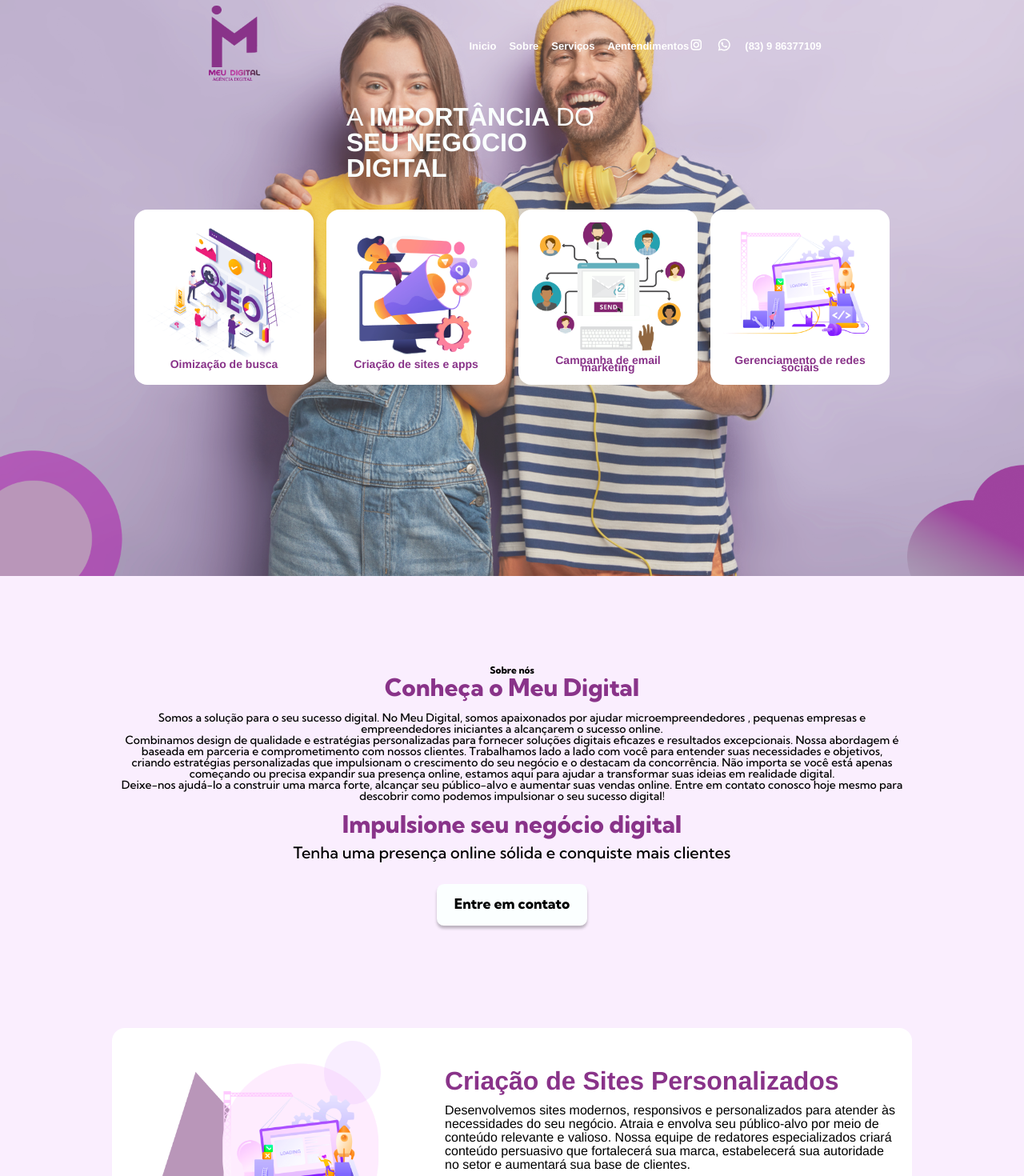
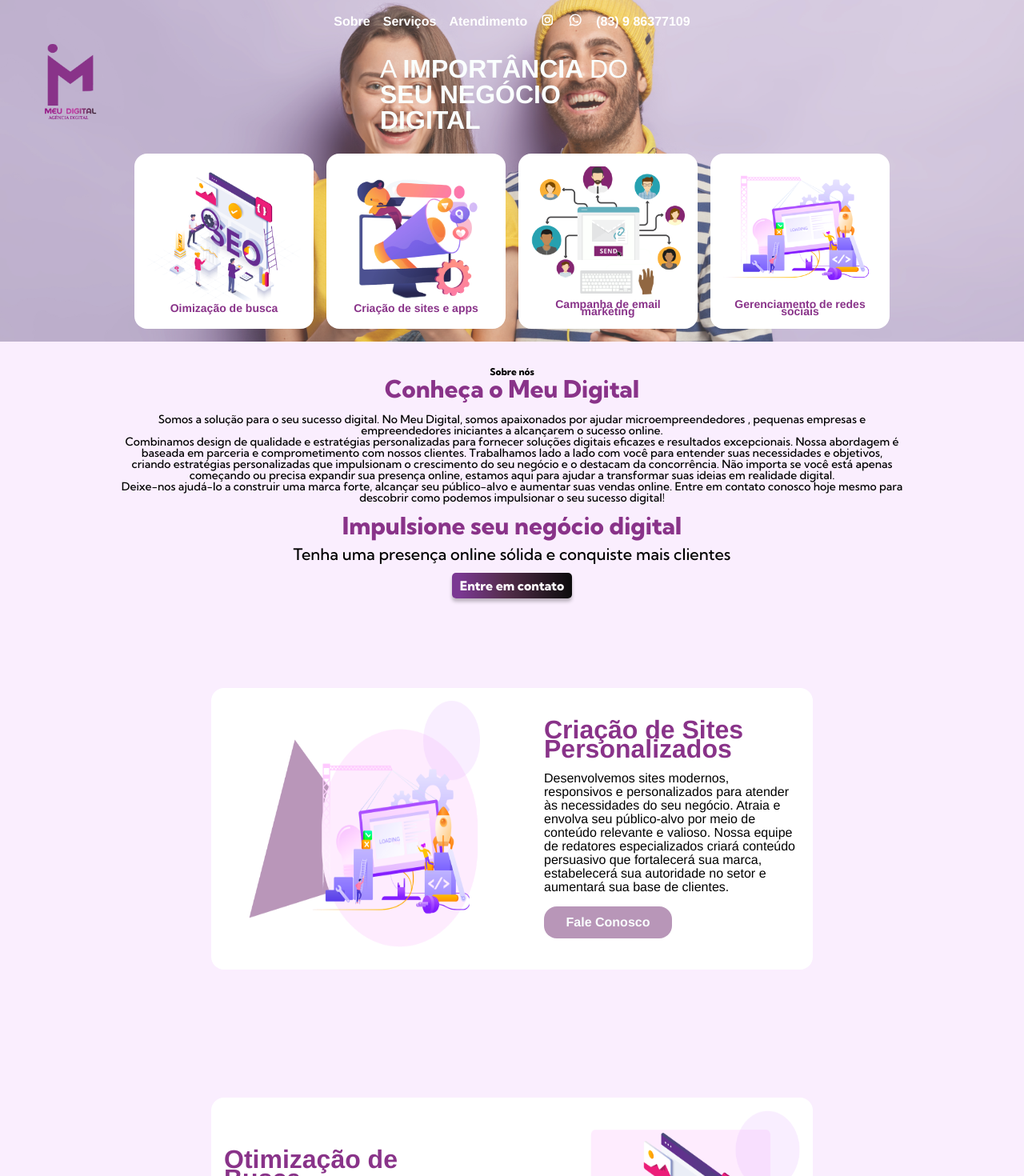
Before and after one commit to PedroNestJp/MeuDigitalAgenciaV2, a React (Create React App) app: page / in a window 1280 px wide. Shown: the top 1470 px of the page at 80% size. Built offline with nearby package versions, Linux system fonts and the light colour scheme.

Commit message:
resposive ok

```diff
--- a/src/components/AboutUs.jsx
+++ b/src/components/AboutUs.jsx
@@ -36,7 +36,7 @@ const AboutUs = () => {
           Tenha uma presença online sólida e conquiste mais clientes{" "}
         </h2>
         <a href="#contact">
-          <button className='btnCta'> Entre em contato </button>
+          <button className='submitButton'> Entre em contato </button>
         </a>
       </div>
     </section>
--- a/src/components/FeatureSection.jsx
+++ b/src/components/FeatureSection.jsx
@@ -12,12 +12,14 @@ const FeaturesSection = () => {
     <section id="features" className="features">
       <div className="featureContainer" id="webDevContainer" data-aos="fade-up">
         <div className="webDevContent">
+          <div className="imgFeature">
             <img
               className="featuresImg"
               id="FeatureImgWebDev"
               alt="Social networks img"
               src="./img/webDevImg.png"
             />
+          </div>
           <div className="featureDesc">
             <h1 className="h-1">Criação de Sites Personalizados</h1>
             <p className="h-2">
@@ -39,12 +41,14 @@ const FeaturesSection = () => {
 
       <div className="featureContainer" id="seoContainer" data-aos="fade-up">
         <div className="seoContent">
+        <div className="imgFeature">
           <img
             className="featuresImg"
             id="FeatureImgSeo"
             alt="SEO img"
             src="./img/seoImg.png"
           />
+          </div>
           <div className="featureDesc">
             <h1 className="h-1">Otimização de Busca</h1>
             <p className="h-2">
@@ -62,12 +66,14 @@ const FeaturesSection = () => {
 
       <div className="featureContainer" id="webDevContainer" data-aos="fade-up">
         <div className="webDevContent">
+        <div className="imgFeature">
           <img
             className="featuresImg"
             id="FeatureImgWebDev"
             alt="Social networks img"
             src="./img/SocialNetworksImg.png"
           />
+          </div>
           <div className="featureDesc">
             <h1 className="h-1">Gerenciamento de Redes Sociais</h1>
             <p className="h-2">
@@ -87,12 +93,14 @@ const FeaturesSection = () => {
 
       <div className="featureContainer" id="seoContainer" data-aos="fade-up">
         <div className="seoContent">
+          <div className="imgFeature">
             <img
               className="featuresImg"
               id="FeatureImgSeo"
               alt="SEO img"
               src="./img/emMktImg.png"
             />
+          </div>
           <div className="featureDesc">
               <h1 className="h-1">Campanhas de Email Marketing</h1>
               <p className="h-2">
@@ -107,6 +115,7 @@ const FeaturesSection = () => {
             </div>
           </div>
         </div>
+
     </section>
   );
 };
--- a/src/components/Header.jsx
+++ b/src/components/Header.jsx
@@ -11,10 +11,9 @@ export const Header = () => {
             </div>
             <div className="lists">
               <div className="list">
-                <span className="listLinks"> Inicio </span>
                 <span className="listLinks"> Sobre </span>
                 <span className="listLinks"> Serviços </span>
-                <span className="listLinks"> Aentendimentos </span>
+                <span className="listLinks"> Atendimento </span>
               </div>
               <div className="list2">
                 <span className="listLinks2">
--- a/src/styles/AboutUs.css
+++ b/src/styles/AboutUs.css
@@ -65,21 +65,35 @@
     color: #000000;
 }
 
-.btnCta {
-    width: 188px;
-    height: 52.32px;
-    border: none;
-    margin: 1rem;
+.submitButton {
+  width: 100%;
+  padding: 10px;
+  font-size: 16px;
+  background: linear-gradient(
+    87deg,
+    #7b3893 5.95%,
+    rgba(79, 41, 70, 0.978721) 45.4%,
+    rgba(0, 0, 0, 0.95) 98.65%,
+    rgba(0, 0, 0, 0.95) 98.65%
+  );
+  box-shadow: 0px 4px 4px rgba(0, 0, 0, 0.25);
+  border-radius: 5px;
+  border: none;
+  cursor: pointer;
+  color: white;
 
-    background: #FBFFFF;
-    box-shadow: 0px 3.54717px 3.54717px rgba(0, 0, 0, 0.25);
-    border-radius: 8.86792px;
-
-    font-family: 'Kumbh Sans';
-    font-style: normal;
-    font-weight: 800;
-    font-size: 17.7358px;
-    line-height: 100%;
-
-    color: #000000;
+  font-family: 'Kumbh Sans';
+  font-style: normal;
+  font-weight: 800;
+  font-size: 17.7358px;
+  line-height: 75%;
 }
+.submitButton:hover {
+  background: linear-gradient(
+    270deg,
+    #7b3893 5.95%,
+    rgba(79, 41, 70, 0.978721) 45.4%,
+    rgba(0, 0, 0, 0.95) 98.65%,
+    rgba(0, 0, 0, 0.95) 98.65%
+  );
+}
--- a/src/styles/FeaturesSection.css
+++ b/src/styles/FeaturesSection.css
@@ -5,10 +5,6 @@
   flex-direction: column;
   background-color: #faeefe;
   padding: 1rem;
-}
-
-a{
-  text-decoration: none;
 }
 
 .features {
@@ -29,7 +25,8 @@ a{
   }
 }
 
-#webDevContainer, #seoContainer {
+#webDevContainer,
+#seoContainer {
   display: flex;
   background-color: white;
   color: #000000;
@@ -38,28 +35,32 @@ a{
   border-radius: 1rem;
   align-items: center;
   margin: 5rem;
+  justify-content: center;
 }
 .webDevContent {
   display: flex;
   align-items: center;
   gap: 5rem;
 }
-.seoContent{
+.seoContent {
   display: flex;
   flex-direction: row-reverse;
   align-items: center;
   gap: 5rem;
 }
 
-#FeatureImgWebDev, #FeatureImgSeo {
+.imgFeature {
   display: flex;
+}
+.featuresImg {
   width: 20rem;
+  height: 20rem;
 }
-
 .featureDesc {
   display: flex;
   flex-direction: column;
   gap: 1rem;
+  width: 20rem;
 }
 
 .h-1 {
@@ -68,12 +69,11 @@ a{
   font-size: 2rem;
   font-weight: 800;
   line-height: 1.5rem;
-
 }
 
 .h-2 {
-    font-family: "Kumbh Sans-Medium", Helvetica;
-    line-height: 17px;
+  font-family: "Kumbh Sans-Medium", Helvetica;
+  line-height: 17px;
 }
 
 .featureBtn {
@@ -86,7 +86,6 @@ a{
   justify-content: center;
   outline: none;
   border: none;
-
 }
 
 .featureBtnText {
@@ -99,9 +98,48 @@ a{
   width: 8rem;
 }
 
-@media (max-width:750px) {
-  .webDevContent, .seoContent {
+@media (max-width: 750px) {
+  .webDevContent,
+  .seoContent {
     flex-direction: column;
   }
+}
 
+@media (max-width: 400px) {
+  .featureContainer {
+    width: 18rem;
+  }
+  .featuresImg {
+    display: flex;
+    width: 15rem;
+    height: 15rem;
+  }
+  .featureDesc {
+    display: flex;
+    flex-direction: column;
+    gap: 1rem;
+    width: 15rem;
+  }
+  .h-1 {
+    font-size: 1.5rem;
+    line-height: 75%;
+  }
 }
+
+@media (max-width: 300px) {
+  .featureContainer {
+    width: 12rem;
+  }
+  .featuresImg {
+    display: flex;
+    width: 10rem;
+    height: 10rem;
+  }
+  .featureDesc {
+    width: 10rem;
+  }
+  .h-1 {
+    font-size: 1rem;
+    line-height: 0.8rem;
+  }
+}
--- a/src/styles/Header.css
+++ b/src/styles/Header.css
@@ -6,9 +6,8 @@ header {
   background-attachment: scroll;
   background-blend-mode: luminosity;
   background-position: 0px 0px 0px;
-  background-size: contain;
+  background-size: cover;
   width: 100%;
-  height: 100vh;
 }
 
 .HeaderContainer {
@@ -47,10 +46,10 @@ header {
   align-items: center;
   justify-content: center;
   flex-direction: column;
+  gap: 1rem;
 
   color: #ffffff;
   font-family: "Kumbh Sans-SemiBold", Helvetica;
-  font-size: 13px;
   font-weight: 600;
 }
 .list {
@@ -98,9 +97,9 @@ header {
   text-align: center;
 }
 .slogan {
-  border: 0px none;
+  /* border: 0px none;
   height: 100px;
-  width: 414px;
+  width: 414px; */
 }
 
 @media (max-width: 1000px) {
@@ -140,12 +139,7 @@ header {
   .cardImg {
     width: 5rem;
   }
-  /* .navbar {
-    justify-content: flex-end;
-  } */
-  /* .lists {
-    display: block;
-  } */
+
   header {
     background-position: center;
     background-size: cover;
@@ -162,13 +156,26 @@ header {
   }
 }
 
+@media (min-width: 750px) {
+  .headerLogo {
+    position: absolute;
+    left: 0;
+    margin: 2rem;
+    padding: 1rem;
+    top: 0;
+  }
+  .listas {
+    margin: 1rem;
+  }
+}
+
 @media (max-width: 600px) {
   .cards {
     flex-direction: column;
     gap: 3rem;
   }
   .cardImg {
-    width: 15rem;
+    width: 8rem;
   }
   .cardTitle {
     font-size: 20px;
@@ -205,7 +212,6 @@ header {
     width: 0px;
     height: 126px;
   }
-
 }
 
 .sloganHeader,
@@ -229,9 +235,40 @@ header {
   font-family: "Arial-Black", Helvetica;
   font-weight: 900;
 }
-
-@media (min-width: 550px) {
-  .lists {
-    flex-direction: row;
+.lists {
+  flex-direction: row;
+}
+@media (max-width: 550px) {
+  .list2 {
+    display: none;
+  }
+  .card {
+    width: 15rem;
   }
 }
+
+@media (max-width: 350px) {
+  .card {
+    width: 12rem;
+  }
+  .cardTitle {
+    font-size: 1rem;
+  }
+  .sloganHeader {
+    width: 15rem;
+    height: 10rem;
+  }
+  .listas {
+    flex-direction: column;
+    align-items: center;
+  }
+  .navbar {
+    padding: 2rem;
+  }
+  .slogan {
+    display: flex;
+    height: 10rem;
+    justify-content: center;
+    width: auto;
+  }
+}
--- a/src/styles/TestimonialsSection.css
+++ b/src/styles/TestimonialsSection.css
@@ -2,7 +2,7 @@
 
 .testimonials {
   padding: 80px 0;
-    background: #FAEEFE;
+  background: #faeefe;
 }
 
 .container {
@@ -19,9 +19,8 @@
 }
 
 .testimonialsList {
-    display: grid;
-    grid-template-columns: repeat(auto-fit, minmax(300px, 1fr));
-    gap: 20px;
+  display: flex;
+  gap: 1rem;
 }
 
 .testimonial {
@@ -41,3 +40,9 @@
   font-weight: bold;
   color: #777777;
 }
+
+@media (max-width: 480px) {
+  .testimonialsList {
+    flex-direction: column;
+  }
+}
```
Lines whose indentation alone changed are shown as unchanged.
